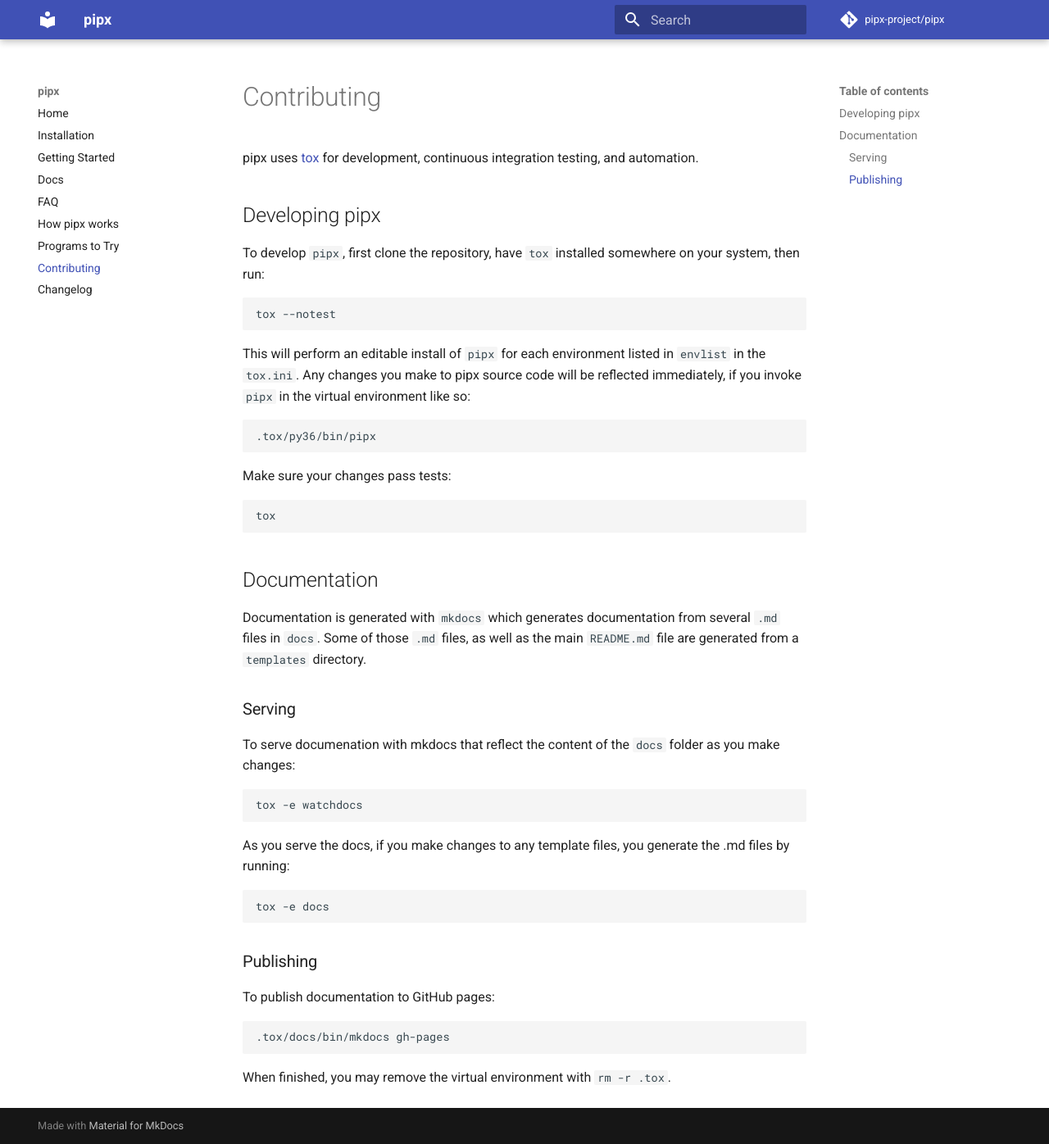
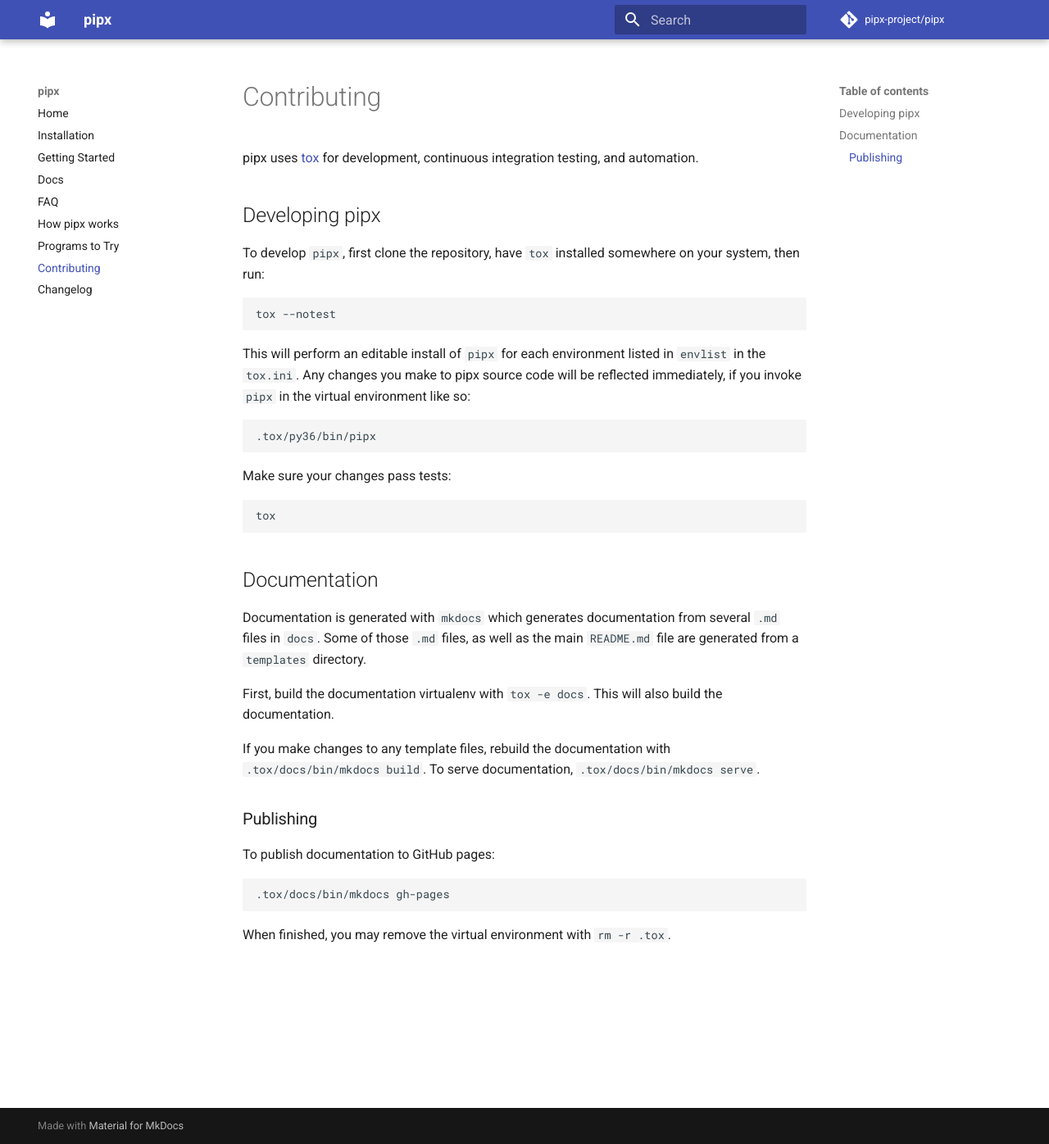
Before and after one commit to pypa/pipx, an MkDocs documentation site: the page built from docs/contributing.md, in a window 1280 px wide and 1396 px high. Shown: the whole window at 82% size. Built offline with MkDocs 1.6.1 and Material for MkDocs 9.7.7, drawn with Linux system fonts in a browser that asks for light colours; comment, search, counter and statistics services are not loaded.

Commit message:
it doesn't make sense to build a separate, identical environment to serve docs

````diff
--- a/docs/contributing.md
+++ b/docs/contributing.md
@@ -19,17 +19,9 @@
 ## Documentation
 Documentation is generated with `mkdocs` which generates documentation from several `.md` files in `docs`. Some of those `.md` files, as well as the main `README.md` file are generated from a `templates` directory.
 
+First, build the documentation virtualenv with `tox -e docs`. This will also build the documentation.
 
-### Serving
-To serve documenation with mkdocs that reflect the content of the `docs` folder as you make changes:
-```
-tox -e watchdocs
-```
-
-As you serve the docs, if you make changes to any template files, you generate the .md files by running:
-```
-tox -e docs
-```
+If you make changes to any template files, rebuild the documentation with `.tox/docs/bin/mkdocs build`. To serve documentation, `.tox/docs/bin/mkdocs serve`.
 
 
 ### Publishing
````
Also changed, not shown: 1 other file.
